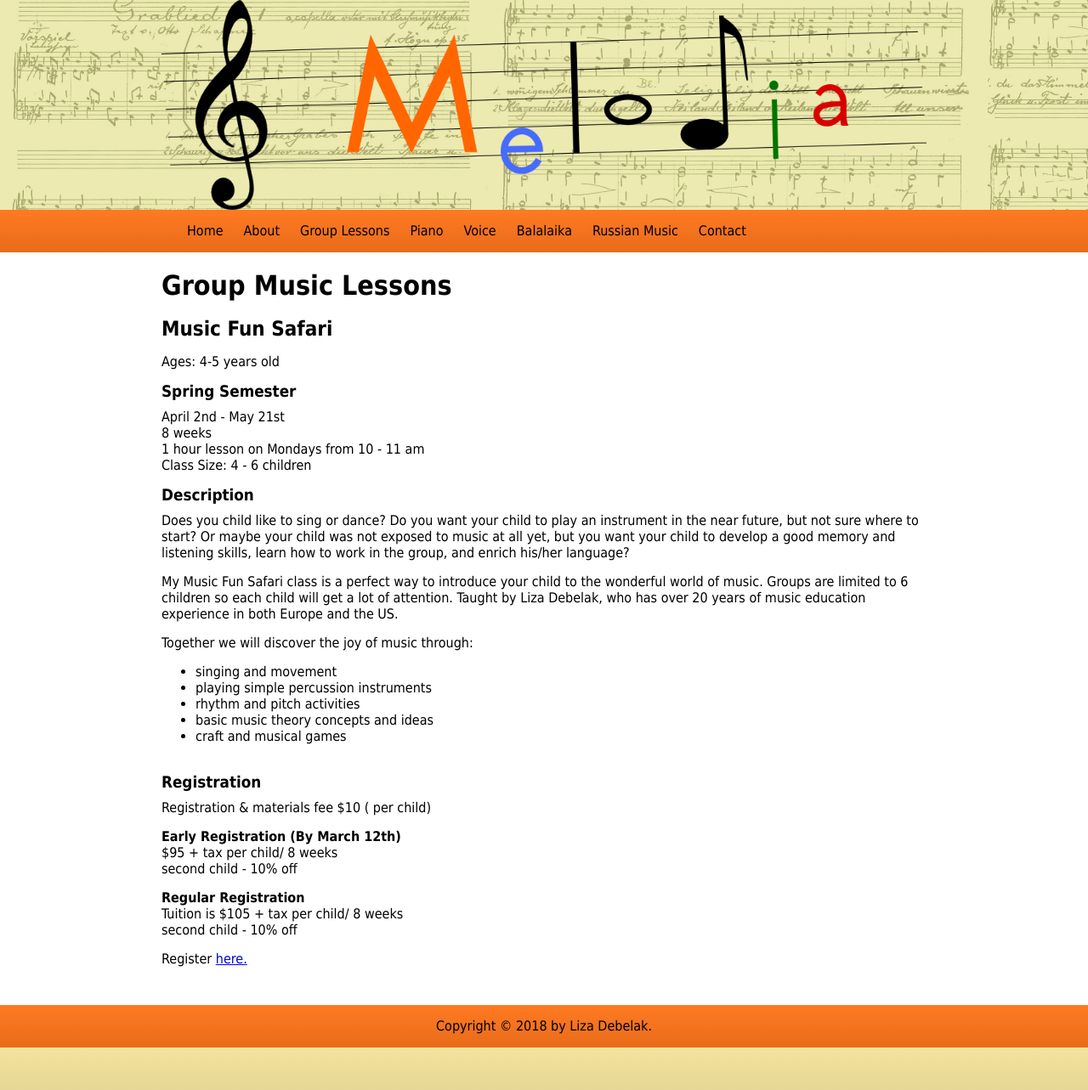
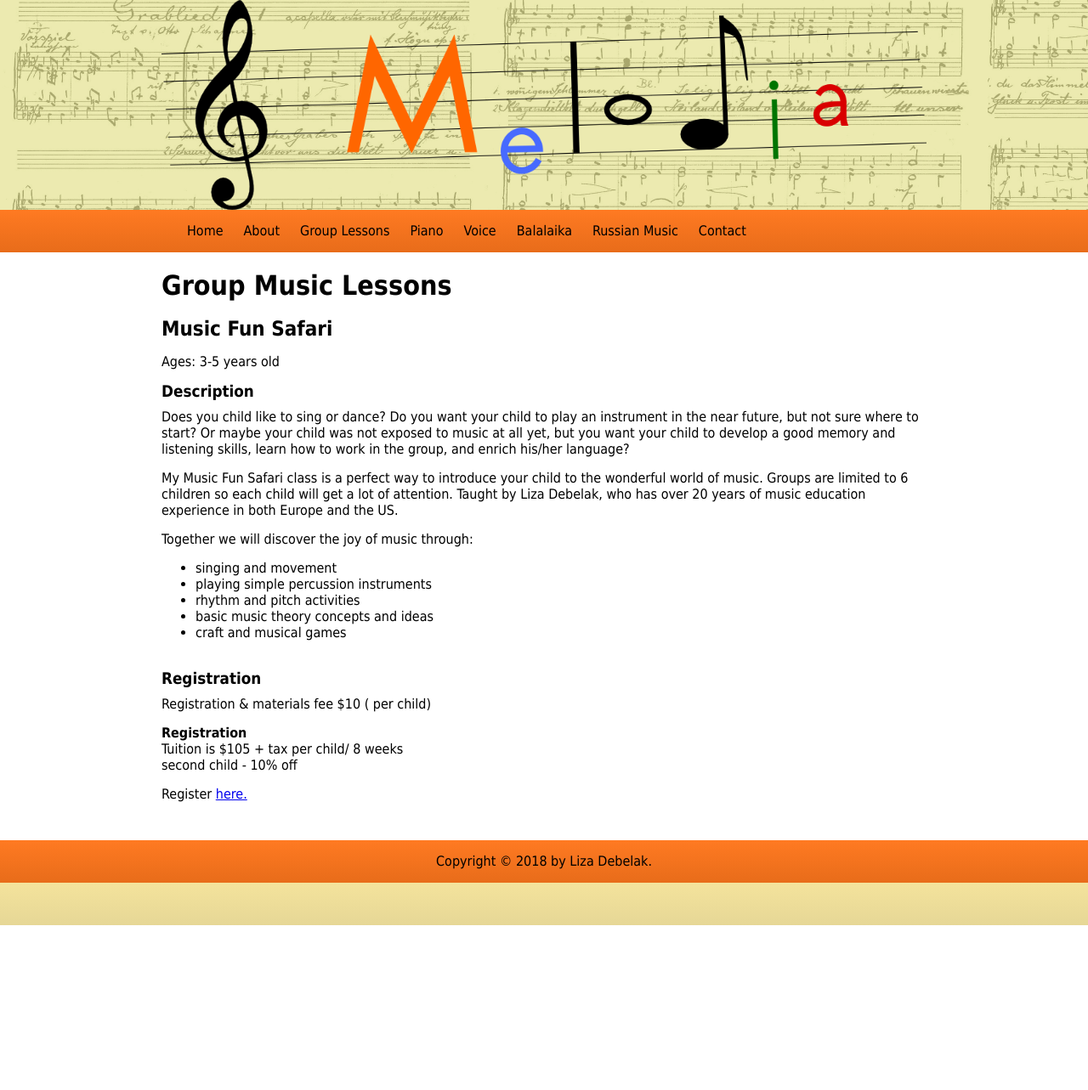
Before and after one commit to ericdebelak/melodia-static, a Jekyll site: the page built from grouplessons.md, in a window 1280 px wide. Shown: the whole page at 85% size. Built offline with Jekyll 4.4.1, drawn with Linux system fonts in a browser that asks for light colours; nearby versions of some CDN libraries; after the commit the page ends 1089 px from its top, so only the background shows below that.

Commit message:
ADDED: Some copy changes

```diff
--- a/grouplessons.md
+++ b/grouplessons.md
@@ -9,13 +9,7 @@ keywords: music lessons,ABQ, NM, Rio Rancho, Albuquerque, homeschool music lesso
 
 ## Music Fun Safari
 
-Ages: 4-5 years old
-
-### Spring Semester
-April 2nd - May 21st<br/>
-8 weeks<br/>
-1 hour lesson on Mondays from 10 - 11 am<br/>
-Class Size: 4 - 6 children<br/>
+Ages: 3-5 years old
 
 ### Description
 
@@ -34,11 +28,7 @@ Together we will discover the joy of music through:
 ### Registration
 Registration & materials fee $10 ( per child)
 
-#### Early Registration (By March 12th)
-$95 + tax per child/ 8 weeks<br/>
-second child - 10% off<br/>
-
-#### Regular Registration
+#### Registration
 Tuition is $105 + tax per child/ 8 weeks<br/>
 second child - 10% off<br/>
 
```
Also changed, not shown: pianolessons.md (+1 -1 lines).
